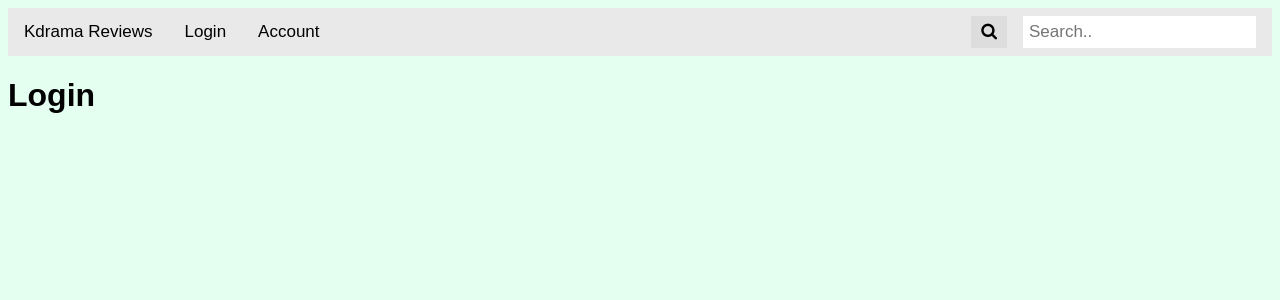
After one commit to grandeD/kdrama-review-app, a Flask app: page /login in a window 1280 px wide. The commit adds this page. Shown: the top 300 px of the page. Run offline with Flask 2, Linux system fonts and the light colour scheme; some libraries are stand-ins or nearby versions.

Commit message:
Connected navbar routes to server.py

```diff
--- a/server.py
+++ b/server.py
@@ -13,9 +13,27 @@ def hompage():
     ''' View Homepage '''
     return render_template('homepage.html')
 
-# Login page
-# Account Page
-# Search Results Page
+# Login page /login
+@app.route('/login')
+def show_login():
+    ''' View Login Page '''
+    '''View Login/Create Account Page'''
+    return render_template('login.html')
+
+# Account Page /profile
+@app.route('/profile')
+def show_profile():
+    '''View Account Page'''
+    return render_template('profile.html')
+
+# Search Results Page /search and /results
+@app.route('/search')
+def show_results():
+    '''Take search_input from form and redirect user to respective results page'''
+    search_query = request.args.get('search-query')
+    return render_template('results.html', search_query=search_query)
+
+
 # Kdrama Page
 # Person Page
 
--- a/templates/base.html
+++ b/templates/base.html
@@ -28,7 +28,7 @@
         <a href="/profile" >Account</a>
         <div class="search-container">
             <form action="/search">
-                <input type="text" placeholder="Search.." name="search-input">
+                <input type="text" placeholder="Search.." name="search-query">
                 <button type="submit"><i class="fa fa-search"></i></button>
             </form>
         </div>
--- /dev/null
+++ b/templates/login.html
@@ -0,0 +1,11 @@
+{% extends 'base.html' %}
+
+{% block title %}Kdrama Review App{% endblock %}
+
+{% block body %}
+
+<div>
+   <h1>Login </h1>
+</div>
+
+{% endblock %}
```
Also changed, not shown: templates/profile.html (added, +11 -0 lines), templates/results.html (added, +11 -0 lines).
